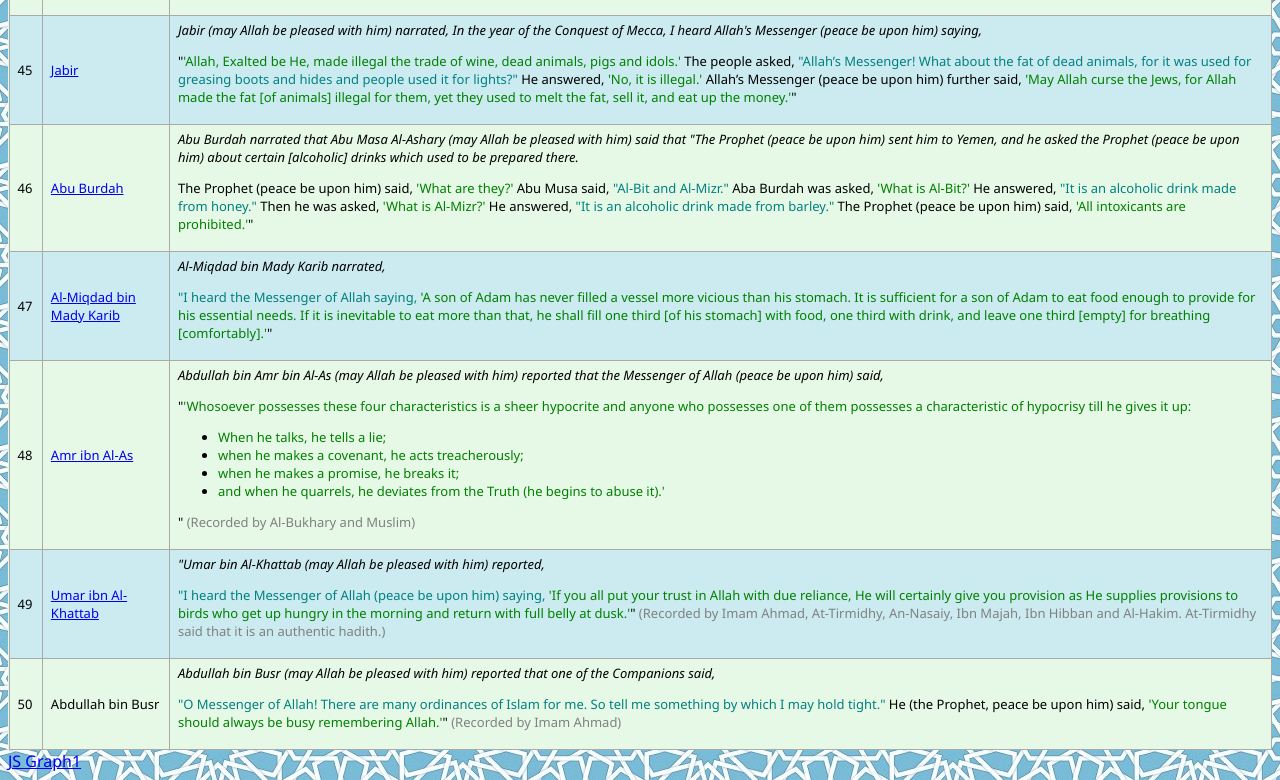
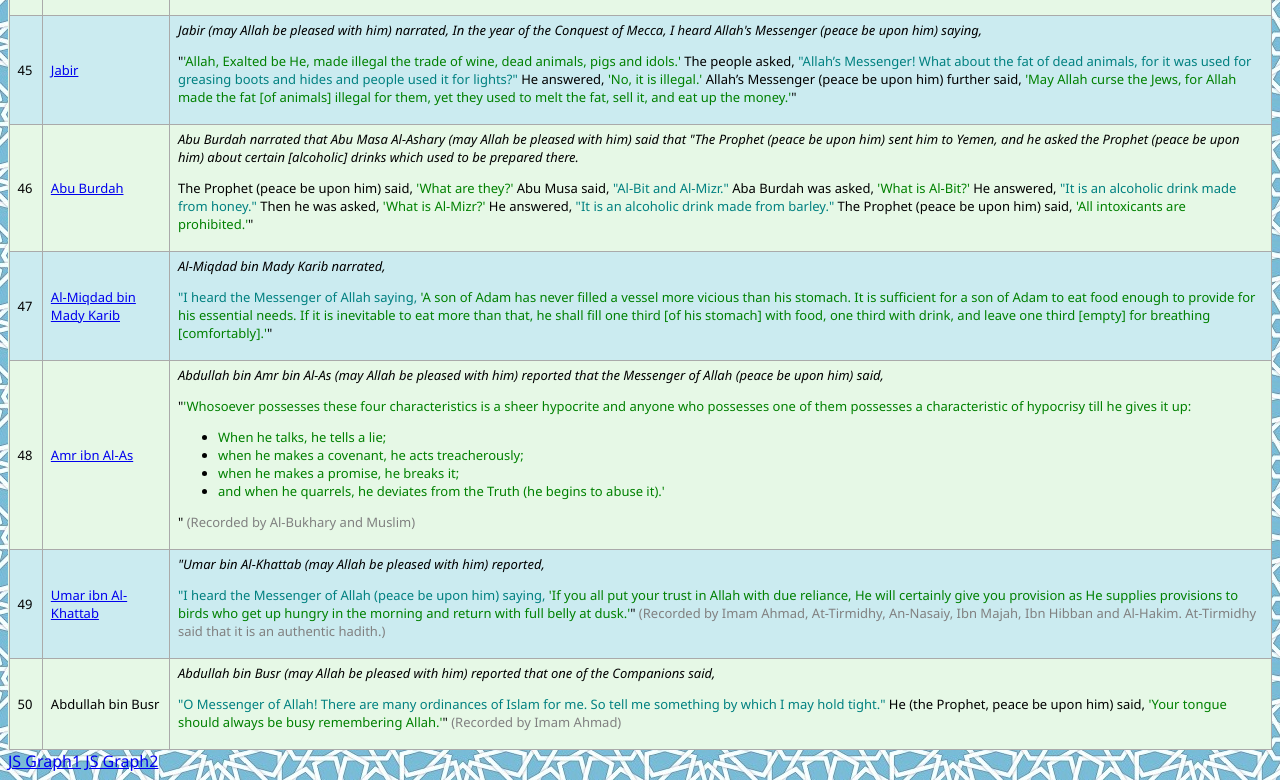
Before and after one commit to Saad-repo/Hadith, a plain HTML site: page index.html in a window 1280 px wide. Shown: the part 6577-7357 px from the top of the page. Drawn offline with Linux system fonts and the light colour scheme.

Commit message:
link to js lab2

```diff
--- a/index.html
+++ b/index.html
@@ -715,5 +715,8 @@ The Prophet (peace be upon him) said, <span class="green">'What are they?'</span
 <a href="JSGallery/index.html">JS Graph1</a>
 
 
+<a href="JSGallery/lab2/index.html">JS Graph2</a>
+
+
 </body>
 </html>
```
